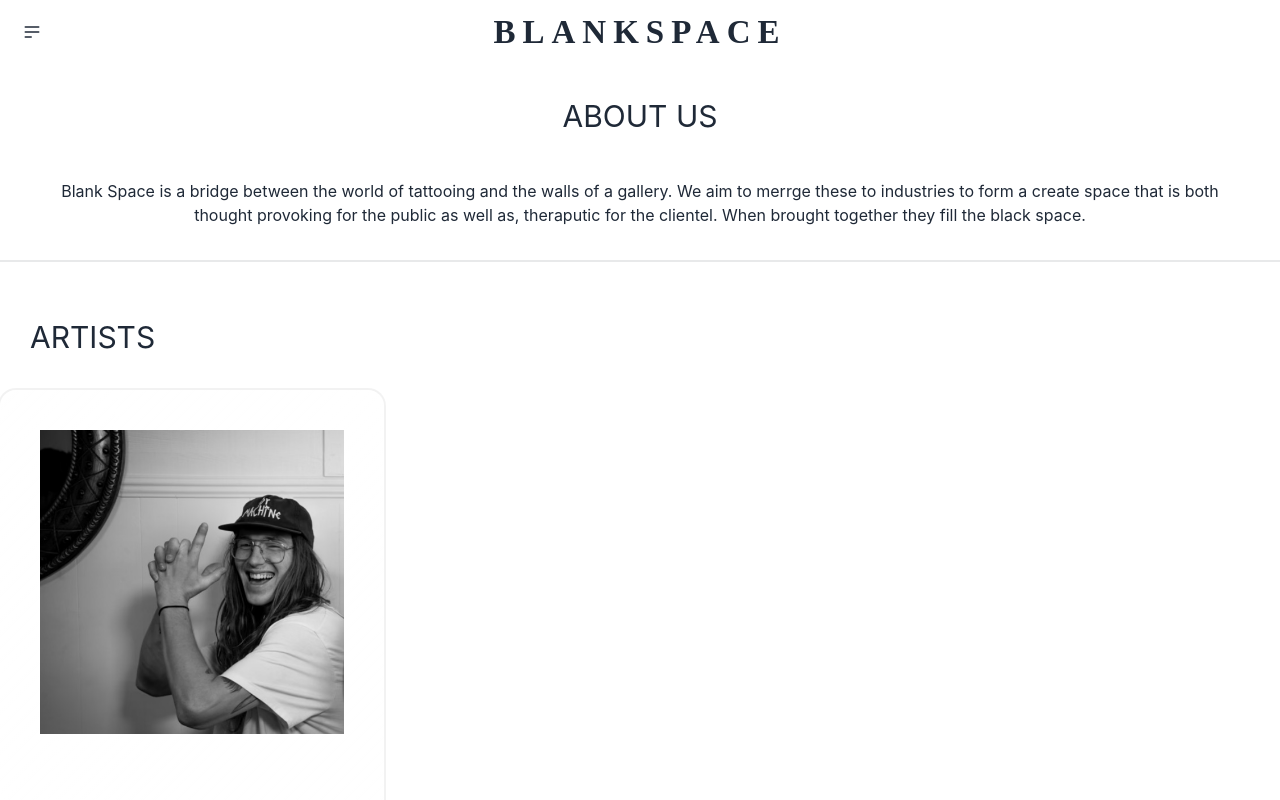
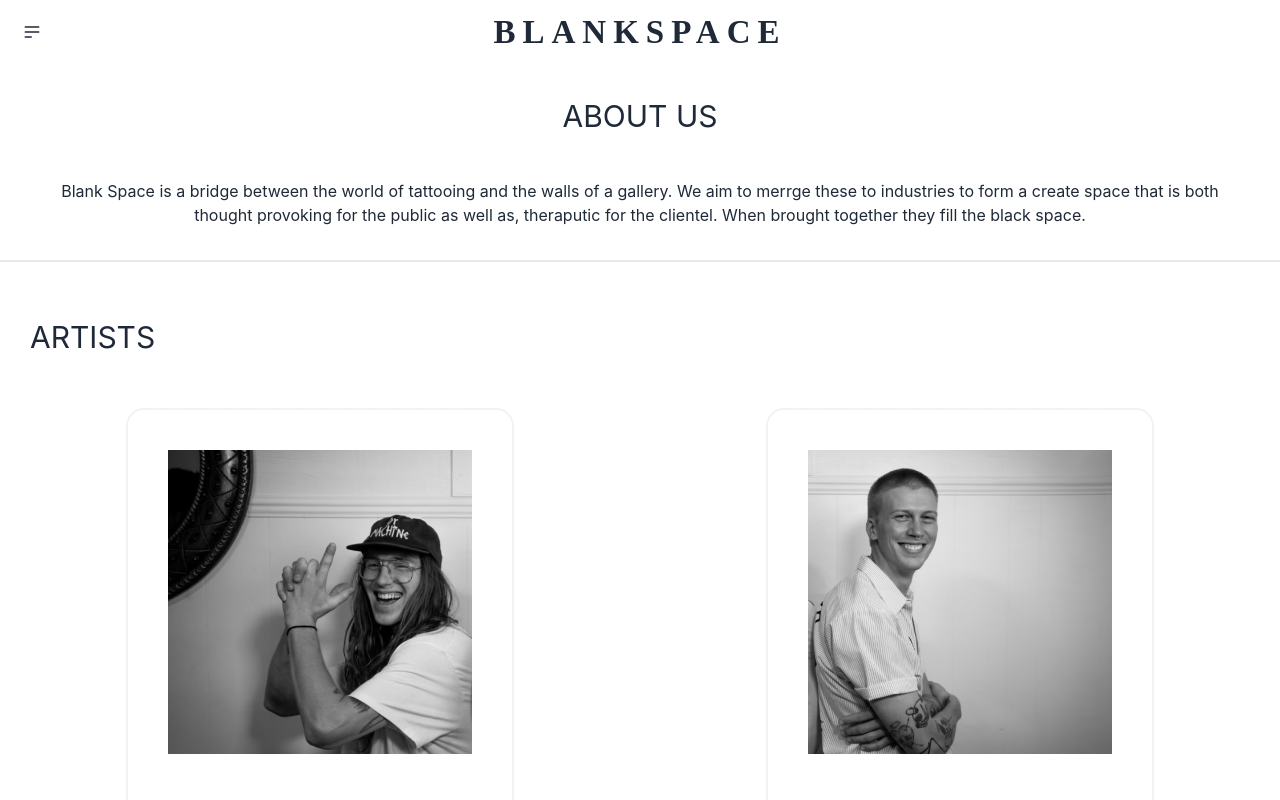
Before and after one commit to vhivestate/blankspacegallery, a React (Create React App) app in the folder client/: page / in a window 1280 px wide. Shown: the top 800 px of the page. Built offline with nearby package versions, Linux system fonts and the light colour scheme.

Commit message:
flex wrap on cards

```diff
--- a/client/src/App.css
+++ b/client/src/App.css
@@ -35,7 +35,7 @@
 }
 
 .cards {
-  padding: 30px 0 30px;
+  padding: 20px 0 30px;
 }
 
 /* footer styling */
--- a/client/src/pages/Artist.js
+++ b/client/src/pages/Artist.js
@@ -24,7 +24,7 @@ function Artist() {
 <div className="card w-96 glass">
   <figure><img src={David} alt="car!"/></figure>
   <div className="card-body">
-    <h2 className="card-title">DAVID CARTER</h2>
+    <h2 className="card-title">DAVID</h2>
     <div className="card-actions justify-end">
               <button className="btn btn-primary">View Portfolio</button>
              </div>
--- a/client/src/pages/Home.js
+++ b/client/src/pages/Home.js
@@ -18,21 +18,21 @@ function Home() {
 
     <div id='allArtists' className='allArtists'>
     <h1>ARTISTS</h1>
-    <div className='artist'>
-        <div>
+    <div className='artistCards'>
          {/* Garrett Sectiom */}
+    <div className='cards'>
       <div className="card w-96 glass">
         <figure><img src={Garrett} alt="car!"/></figure>
       <div className="card-body">
         <h2 className="card-title">Garrett Smith</h2>
-
         <div className="card-actions justify-end">
         <button className="btn btn-primary">View Portfolio</button>
         </div>
       </div>
     </div>
-
+</div>
 {/* Davids section */}
+<div className='cards'>
 <div className="card w-96 glass">
   <figure><img src={David} alt="car!"/></figure>
   <div className="card-body">
@@ -49,6 +49,7 @@ function Home() {
 
     <div className="guest">
         <h1>GUEST ARTISTS</h1>
+        <div className='artistCards'>
         <div className="card w-96 glass">
         <figure><img src={ogSlow} alt="car!"/></figure>
         <div className="card-body">
@@ -63,6 +64,7 @@ function Home() {
        </div>
       </div>
       </div>
+    </div>
 
     </main>
 
```
Also changed, not shown: 1 other file (tests, documents, lock files or other folders). Lines whose indentation alone changed are shown as unchanged.
